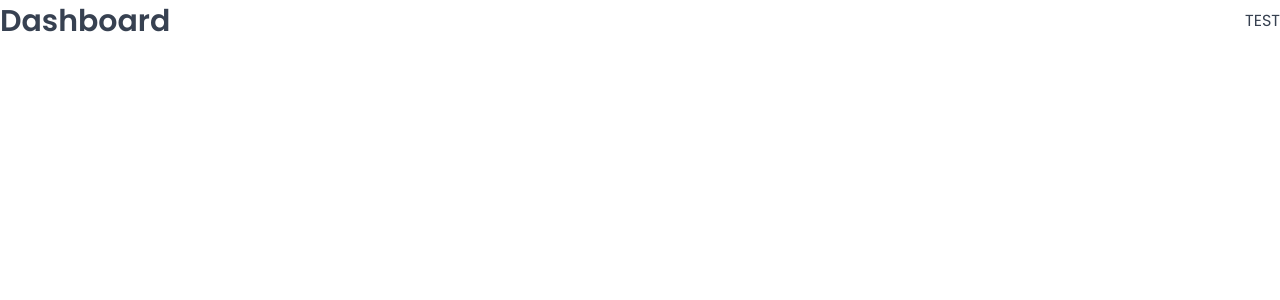
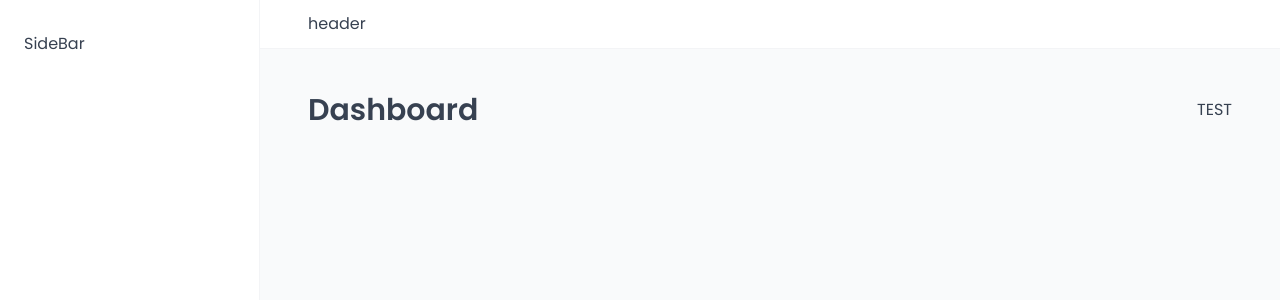
Before and after one commit to 25-manoj/the-wild-oasis, a React (Vite) app: page /dashboard in a window 1280 px wide. Shown: the top 300 px of the page. Built offline with nearby package versions, Linux system fonts and the light colour scheme; a web font is replaced by a local one.

Commit message:
appLayout implement

```diff
--- a/src/App.jsx
+++ b/src/App.jsx
@@ -8,20 +8,25 @@
 import PageNotFound from "./pages/PageNotFound";
 import Settings from "./pages/Settings";
 import Users from "./pages/Users";
+import AppLayout from "./ui/AppLayout";
+
 function App() {
   return (
     <>
       <GlobalStyles />
       <BrowserRouter>
         <Routes>
+          <Route element={<AppLayout />}>
             <Route index element={<Navigate replace to="dashboard" />} />
             <Route path="dashboard" element={<Dashboard />} />
             <Route path="account" element={<Account />} />
             <Route path="bookings" element={<Bookings />} />
             <Route path="cabins" element={<Cabins />} />
-          <Route path="login" element={<Login />} />
             <Route path="settings" element={<Settings />} />
             <Route path="uses" element={<Users />} />
+          </Route>
+
+          <Route path="login" element={<Login />} />
           <Route path="*" element={<PageNotFound />} />
         </Routes>
       </BrowserRouter>
--- /dev/null
+++ b/src/ui/AppLayout.jsx
@@ -0,0 +1,30 @@
+import { Outlet } from "react-router-dom";
+import SideBar from "./SideBar";
+import Header from "./Header";
+import styled from "styled-components";
+
+const Main = styled.main`
+  padding: 4rem 4.8rem 6.4rem;
+  background-color: var(--color-grey-50);
+`;
+
+const StyledAppLayout = styled.div`
+  display: grid;
+  grid-template-columns: 26rem 1fr;
+  grid-template-rows: auto 1fr;
+  height: 100vh;
+`;
+
+function AppLayout() {
+  return (
+    <StyledAppLayout>
+      <Header />
+      <SideBar />
+      <Main>
+        <Outlet />
+      </Main>
+    </StyledAppLayout>
+  );
+}
+
+export default AppLayout;
--- /dev/null
+++ b/src/ui/Header.jsx
@@ -0,0 +1,12 @@
+import styled from "styled-components";
+
+const StyledHeader = styled.header`
+  background-color: var(--color-grey-0);
+  padding: 1.2rem 4.8rem;
+  border-bottom: 1px solid var(--color-grey-100);
+`;
+function Header() {
+  return <StyledHeader>header</StyledHeader>;
+}
+
+export default Header;
--- /dev/null
+++ b/src/ui/Sidebar.jsx
@@ -0,0 +1,15 @@
+import styled from "styled-components";
+
+const StyledSidebar = styled.aside`
+  background-color: var(--color-grey-0);
+  padding: 3.2rem 2.4rem;
+  border-right: 1px solid var(--color-grey-100);
+
+  grid-row: 1/-1;
+`;
+
+function SideBar() {
+  return <StyledSidebar>SideBar</StyledSidebar>;
+}
+
+export default SideBar;
```
Lines whose indentation alone changed are shown as unchanged.
